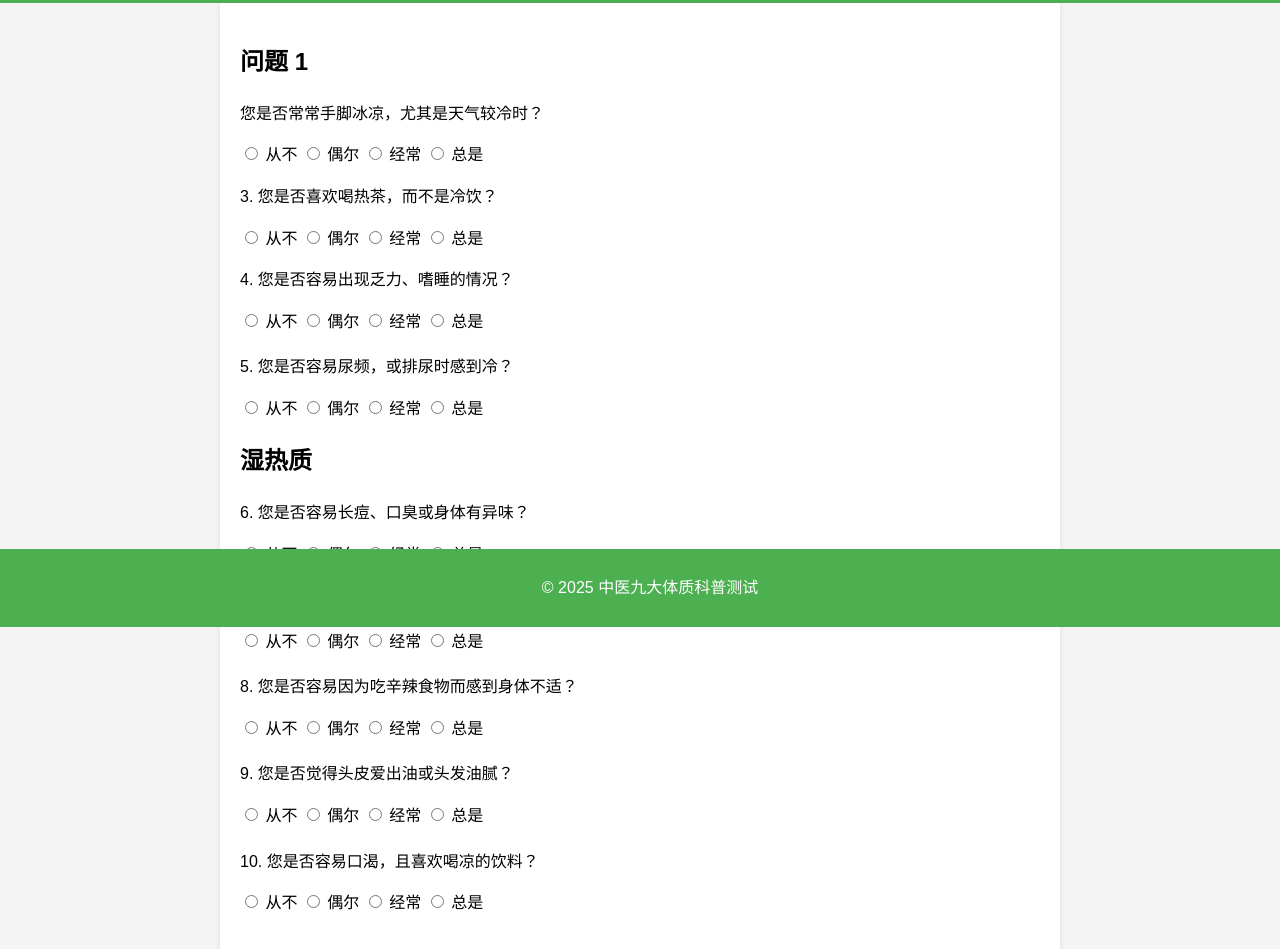
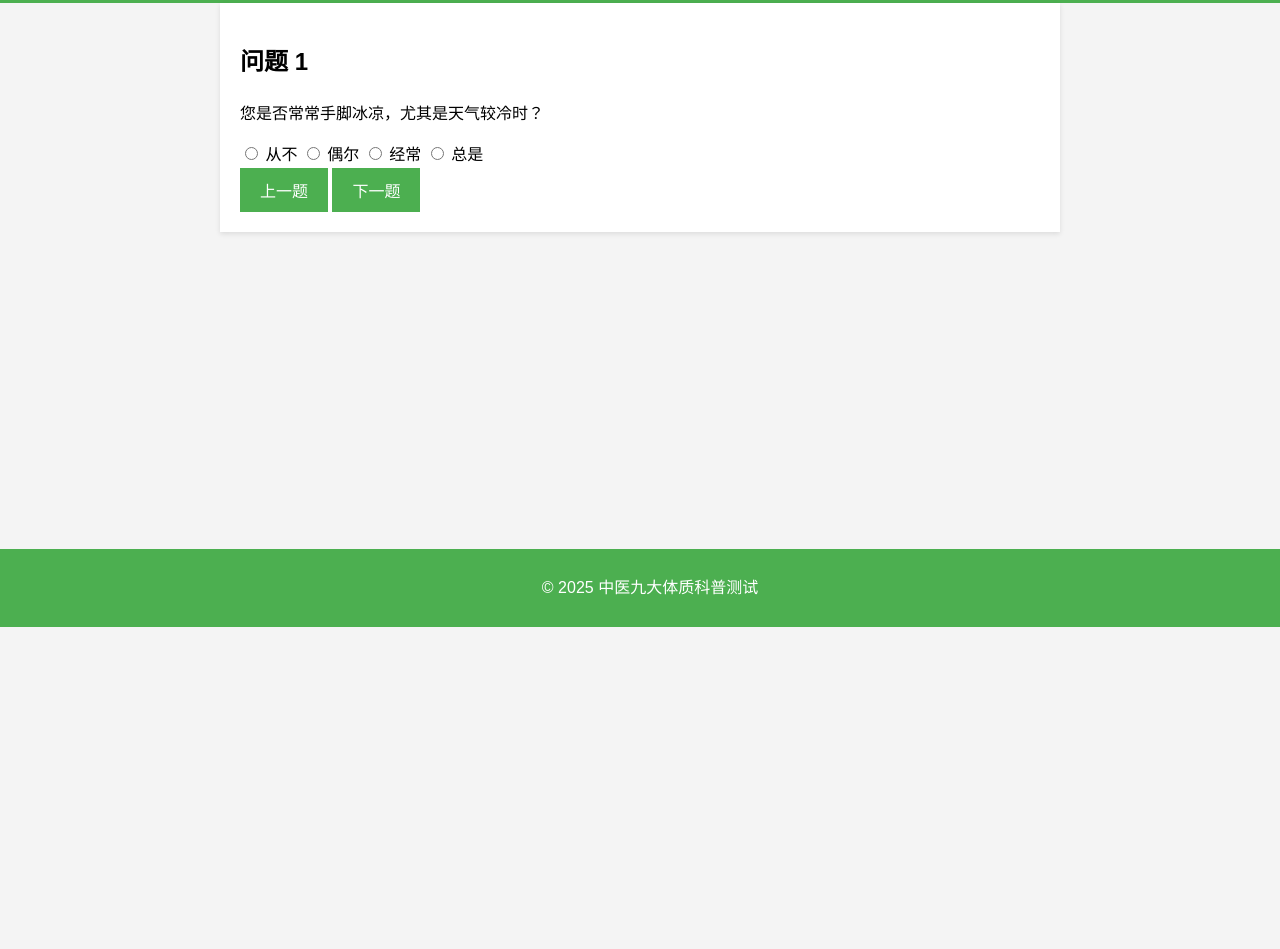
Before and after one commit to 333xushuo/-, a plain HTML site: page index.html in a window 1280 px wide. Shown: the part 173-1122 px from the top of the page. After the commit the page ends 800 px from the top, so only its background shows below. Drawn offline with Linux system fonts and the light colour scheme.

Commit message:
Update index.html

```diff
--- a/index.html
+++ b/index.html
@@ -1,5 +1,6 @@
 
-     <!DOCTYPE html>
+
+  <!DOCTYPE html>
 <html lang="en">
 <head>
   <meta charset="UTF-8">
@@ -15,6 +16,7 @@
 
   <main>
     <form id="quizForm">
+      <!-- 第一页问题 -->
       <div class="question-page" id="page-1">
         <h2>问题 1</h2>
         <p>您是否常常手脚冰凉，尤其是天气较冷时？</p >
@@ -24,6 +26,7 @@
         <label><input type="radio" name="q1" value="阳虚质"> 总是</label>
       </div>
 
+      <!-- 第二页问题 -->
       <div class="question-page" id="page-2" style="display: none;">
         <h2>问题 2</h2>
         <p>您是否容易感到畏寒，或喜欢穿得比别人多？</p >
@@ -33,75 +36,25 @@
         <label><input type="radio" name="q2" value="阳虚质"> 总是</label>
       </div>
 
-        <p>3. 您是否喜欢喝热茶，而不是冷饮？</p >
+      <!-- 最后一页问题 -->
+      <div class="question-page" id="page-3" style="display: none;">
+        <h2>问题 3</h2>
+        <p>您是否喜欢喝热茶，而不是冷饮？</p >
         <label><input type="radio" name="q3" value="阳虚质"> 从不</label>
         <label><input type="radio" name="q3" value="阳虚质"> 偶尔</label>
         <label><input type="radio" name="q3" value="阳虚质"> 经常</label>
         <label><input type="radio" name="q3" value="阳虚质"> 总是</label>
       </div>
-      <div class="question">
-        <p>4. 您是否容易出现乏力、嗜睡的情况？</p >
-        <label><input type="radio" name="q4" value="阳虚质"> 从不</label>
-        <label><input type="radio" name="q4" value="阳虚质"> 偶尔</label>
-        <label><input type="radio" name="q4" value="阳虚质"> 经常</label>
-        <label><input type="radio" name="q4" value="阳虚质"> 总是</label>
-      </div>
-      <div class="question">
-        <p>5. 您是否容易尿频，或排尿时感到冷？</p >
-        <label><input type="radio" name="q5" value="阳虚质"> 从不</label>
-        <label><input type="radio" name="q5" value="阳虚质"> 偶尔</label>
-        <label><input type="radio" name="q5" value="阳虚质"> 经常</label>
-        <label><input type="radio" name="q5" value="阳虚质"> 总是</label>
-      </div>
 
-      <!-- 湿热质问题 -->
-      <h2>湿热质</h2>
-      <div class="question">
-        <p>6. 您是否容易长痘、口臭或身体有异味？</p >
-        <label><input type="radio" name="q6" value="湿热质"> 从不</label>
-        <label><input type="radio" name="q6" value="湿热质"> 偶尔</label>
-        <label><input type="radio" name="q6" value="湿热质"> 经常</label>
-        <label><input type="radio" name="q6" value="湿热质"> 总是</label>
-      </div>
-      <div class="question">
-        <p>7. 您是否常感到口干、口苦或咽喉疼痛？</p >
-        <label><input type="radio" name="q7" value="湿热质"> 从不</label>
-        <label><input type="radio" name="q7" value="湿热质"> 偶尔</label>
-        <label><input type="radio" name="q7" value="湿热质"> 经常</label>
-        <label><input type="radio" name="q7" value="湿热质"> 总是</label>
-      </div>
-      <div class="question">
-        <p>8. 您是否容易因为吃辛辣食物而感到身体不适？</p >
-        <label><input type="radio" name="q8" value="湿热质"> 从不</label>
-        <label><input type="radio" name="q8" value="湿热质"> 偶尔</label>
-        <label><input type="radio" name="q8" value="湿热质"> 经常</label>
-        <label><input type="radio" name="q8" value="湿热质"> 总是</label>
-      </div>
-      <div class="question">
-        <p>9. 您是否觉得头皮爱出油或头发油腻？</p >
-        <label><input type="radio" name="q9" value="湿热质"> 从不</label>
-        <label><input type="radio" name="q9" value="湿热质"> 偶尔</label>
-        <label><input type="radio" name="q9" value="湿热质"> 经常</label>
-        <label><input type="radio" name="q9" value="湿热质"> 总是</label>
-      </div>
-      <div class="question">
-        <p>10. 您是否容易口渴，且喜欢喝凉的饮料？</p >
-        <label><input type="radio" name="q10" value="湿热质"> 从不</label>
-        <label><input type="radio" name="q10" value="湿热质"> 偶尔</label>
-        <label><input type="radio" name="q10" value="湿热质"> 经常</label>
-        <label><input type="radio" name="q10" value="湿热质"> 总是</label>
-      </divclass="question">
-      <div class="question-page" id="page-3" style="display: none;">
-
-
+      <!-- 导航按钮 -->
       <div id="navigation">
         <button type="button" id="prevBtn" disabled>上一题</button>
         <button type="button" id="nextBtn">下一题</button>
+        <button type="submit" id="submitBtn" style="display: none;">提交测试</button>
       </div>
-
-      <button type="submit" id="submitBtn" style="display: none;">提交测试</button>
     </form>
 
+    <!-- 测试结果 -->
     <section id="resultSection" style="display: none;">
       <h2>测试结果</h2>
       <div id="resultContent"></div>
```
